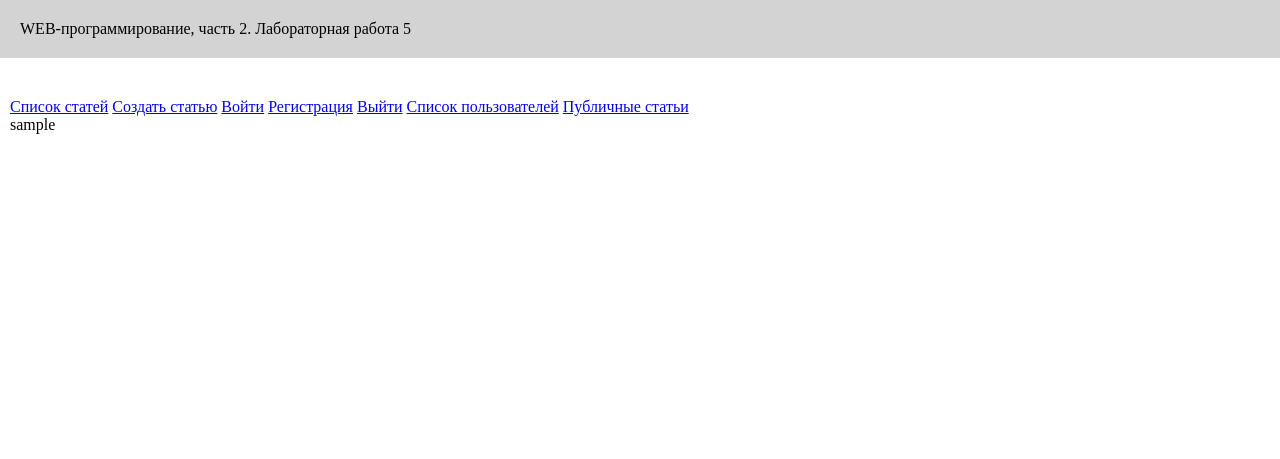
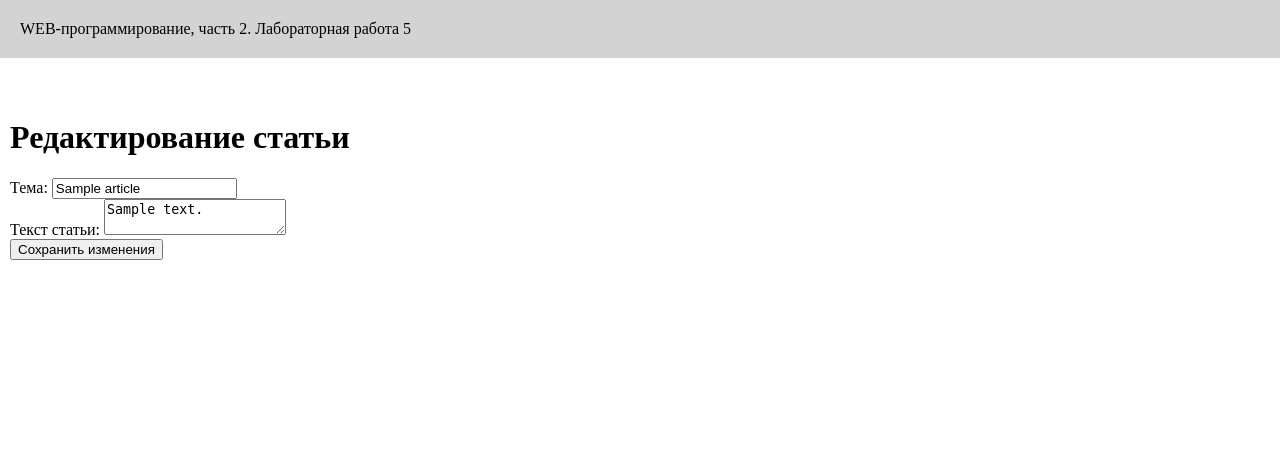
Before and after one commit to rinarocketswife/webprogramming--labs-2, a Flask app: template templates/lab5/edit_article.html in a window 1280 px wide. Shown: the top 459 px of the page. Run offline with Flask 3, Linux system fonts and the light colour scheme; the template is opened without the code that fills it: most values are stand-ins (such as "Sample title", 1, 10 or a date in 2020).

Commit message:
Дополнительное задание

```diff
--- a/templates/lab5/edit_article.html
+++ b/templates/lab5/edit_article.html
@@ -4,18 +4,30 @@
 
 {% block main %}
 
-    <div class="container">
-        <div class="menu">
-            <a href="{{ url_for('lab5.list') }}">Список статей</a>
-            <a href="{{ url_for('lab5.create') }}">Создать статью</a>
-            <a href="{{ url_for('lab5.login') }}">Войти</a>
-            <a href="{{ url_for('lab5.register') }}">Регистрация</a>
-            <a href="{{ url_for('lab5.logout') }}">Выйти</a>
-            <a href="{{ url_for('lab5.users') }}">Список пользователей</a>
-            <a href="{{ url_for('lab5.public_articles') }}">Публичные статьи</a>
+    <h1>Редактирование статьи</h1>
+
+    {% if error %}
+        <div style="color: red;">{{ error }}</div>
+    {% endif %}
+
+    <form method="post">
+        <div>
+            <label>
+                Тема: <input type="text" maxlength="50" name="title" value="{{ article['title'] }}">
+            </label>
         </div>
-        <div class="username">
-            {{ username if username else 'Anonymous' }}
+
+        <div>
+            <label>
+                Текст статьи:
+                <textarea name="article_text">{{ article['article_text'] }}</textarea>
+            </label>
         </div>
-    </div>
+
+        <div>
+            <button type="submit">Сохранить изменения</button>
+        </div>
+
+    </form>
+
 {% endblock %}
```
